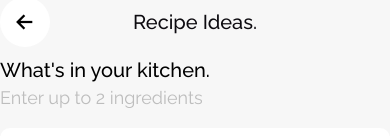
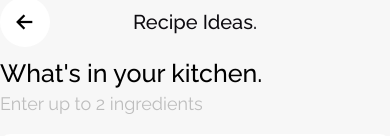
Before and after one commit to Iamsidar07/recipe-app-rn, a React Native app: screen /FindRecipeFromIngredientsScreen in a window 390 px wide. Shown: the top 136 px of the page. Built offline with nearby package versions, Linux system fonts and the light colour scheme.

Commit message:
changed height

```diff
--- a/screens/FindRecipeFromIngredientsScreen.js
+++ b/screens/FindRecipeFromIngredientsScreen.js
@@ -123,7 +123,7 @@ const styles = StyleSheet.create({
     fontSize: 20,
   },
   introTitle: {
-    fontSize: 20,
+    fontSize: 25,
     fontFamily:"Raleway-Medium",
     marginTop: 24,
   },
--- a/screens/RecipeDetailScreen.js
+++ b/screens/RecipeDetailScreen.js
@@ -42,7 +42,7 @@ const RecipeDetailScreen = ({ navigation }) => {
                     <MaterialIcons name="favorite-border" size={24} color="black" />
                 </TouchableOpacity>
             </View>
-            <ScrollView showsVerticalScrollIndicator={false} contentContainerStyle={{ backgroundColor: "#ffffff", paddingHorizontal: 20, paddingVertical: 50, borderTopLeftRadius: 30, borderTopRightRadius: 30,zIndex:10}}>
+            <ScrollView showsVerticalScrollIndicator={false} contentContainerStyle={{ backgroundColor: "#ffffff", paddingHorizontal: 20, paddingVertical: 50, borderTopLeftRadius: 30, borderTopRightRadius: 30,maxHeight:"70%"}}>
                 <MyText text={recipeData.title} style={styles.title} />
 
                 <View style={styles.info}>
```
